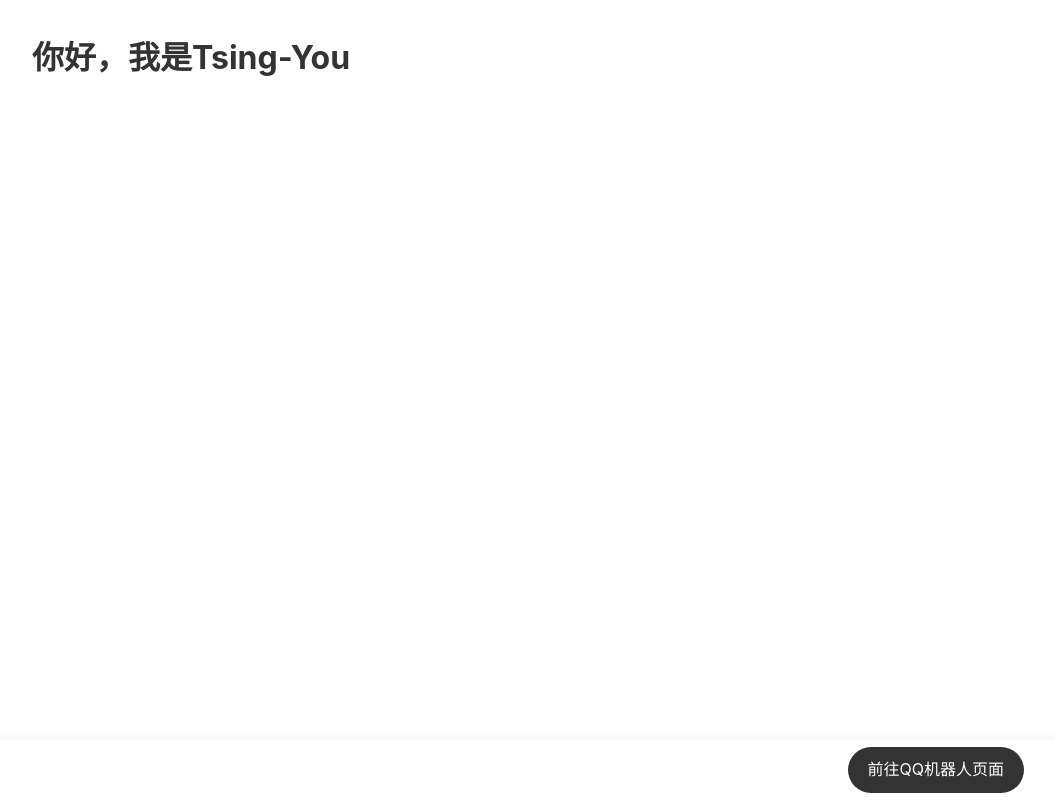
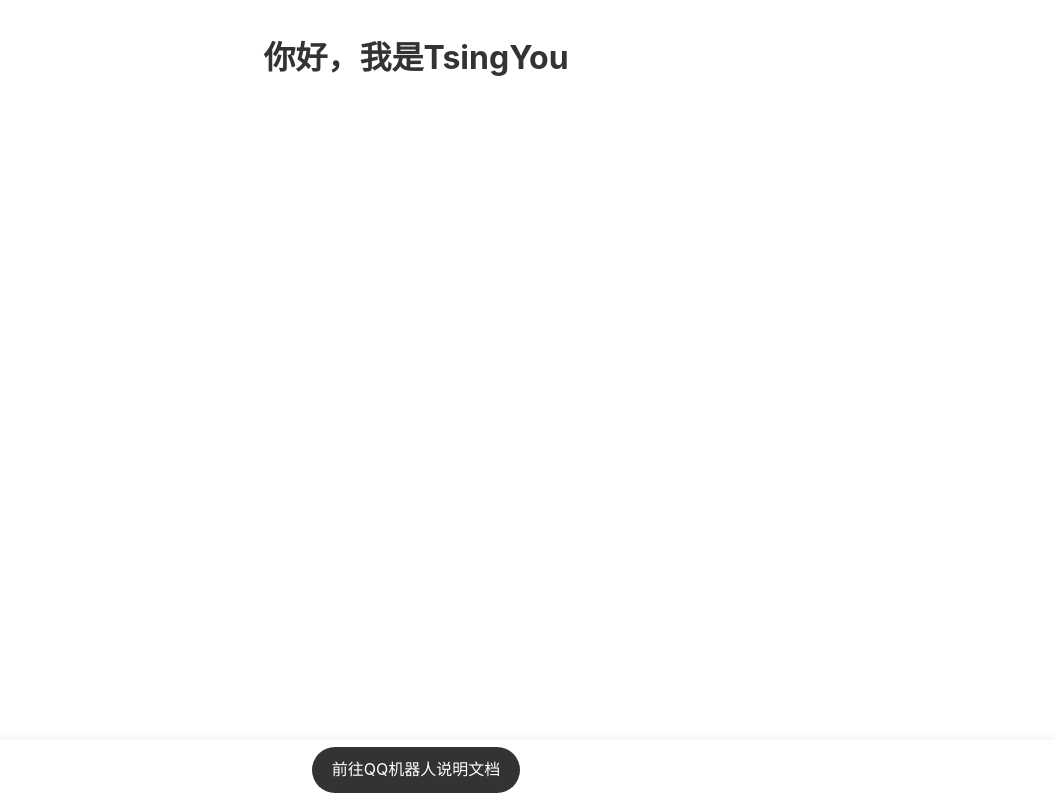
Before and after one commit to Tsing-you/Tsing-you.github.io, a plain HTML site: page index.html in a window 1280 px wide. Shown: the whole page, without its empty margins (224-1279 px from the left). Drawn offline with Linux system fonts and the light colour scheme.

Commit message:
Update index.html

```diff
--- a/index.html
+++ b/index.html
@@ -23,6 +23,9 @@
             margin: 0 auto;
             padding: 2rem 1rem;
             min-height: calc(100vh - 60px);
+            display: flex;
+            flex-direction: column;
+            align-items: center;
         }
 
         .footer {
@@ -32,10 +35,15 @@
             height: 60px;
             background-color: rgba(255, 255, 255, 0.9);
             display: flex;
-            justify-content: flex-end;
+            justify-content: center;  /* 修改为居中 */
             align-items: center;
             padding: 0 2rem;
             box-shadow: 0 -2px 10px rgba(0, 0, 0, 0.05);
+        }
+
+        h1 {
+            text-align: center;  /* 新增标题居中 */
+            margin-bottom: 2rem;
         }
 
         .nav-button {
@@ -54,12 +62,12 @@
 </head>
 <body>
     <div class="container">
-        <h1>你好，我是Tsing-You</h1>
+        <h1>你好，我是TsingYou</h1>
         <!-- 在此处添加你的个人内容 -->
     </div>
 
     <div class="footer">
-        <a href="qqbot.html" class="nav-button">前往QQ机器人页面</a>
+        <a href="qqbot.html" class="nav-button">前往QQ机器人说明文档</a>
     </div>
 </body>
 </html>
```
